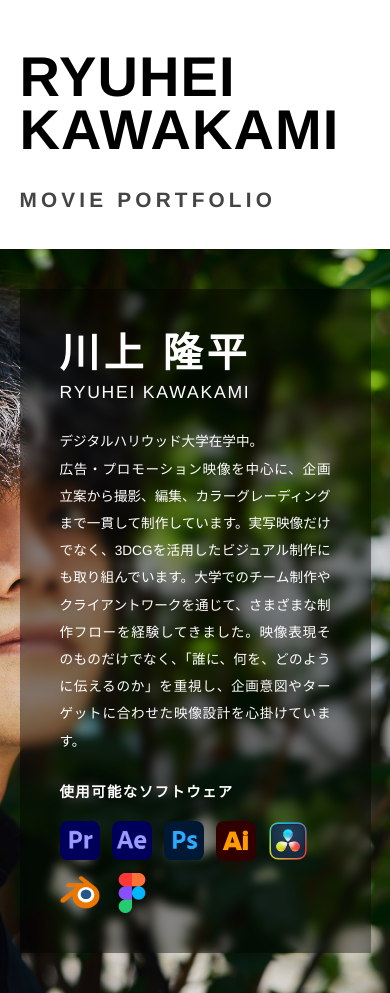
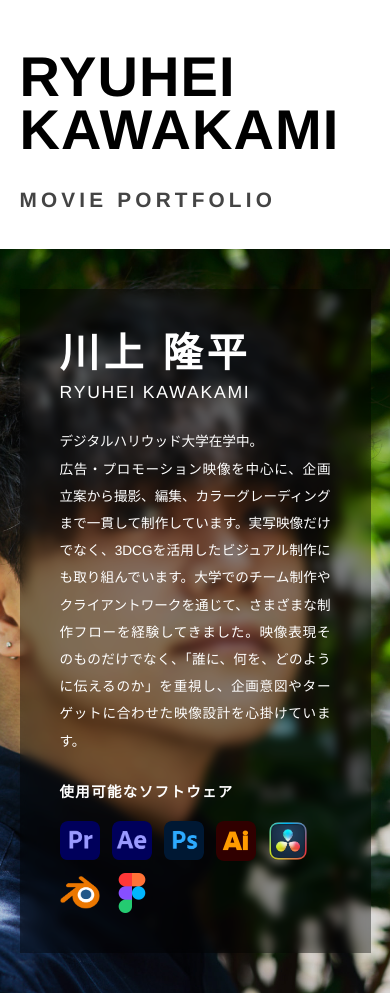
Before and after one commit to ryuhei860-sys/ryuhei_portfolio, a plain HTML site: page index.html in a window 390 px wide. Shown: the top 993 px of the page. Drawn offline with Linux system fonts and the light colour scheme.

Commit message:
Add files via upload

```diff
--- a/index.html
+++ b/index.html
@@ -237,7 +237,15 @@
         /* --- レスポンシブ（スマホ対応） --- */
         @media (max-width: 768px) {
             .header { padding: 50px 5% 30px; }
-            .profile-section { height: auto; padding: 40px 5%; justify-content: center; }
+
+            /* ✨ ここを以下のように書き換えます */
+            .profile-section {
+                height: auto;
+                padding: 40px 5%;
+                justify-content: center;
+                background-position: 23% center; /* 💡 画像の左から23%の位置を基準にする（顔を右側に寄せる） */
+            }
+
             .profile-card { max-width: 100%; }
             .work-body-grid { grid-template-columns: 1fr; gap: 40px; }
             .work-item { margin-bottom: 80px; }
```
